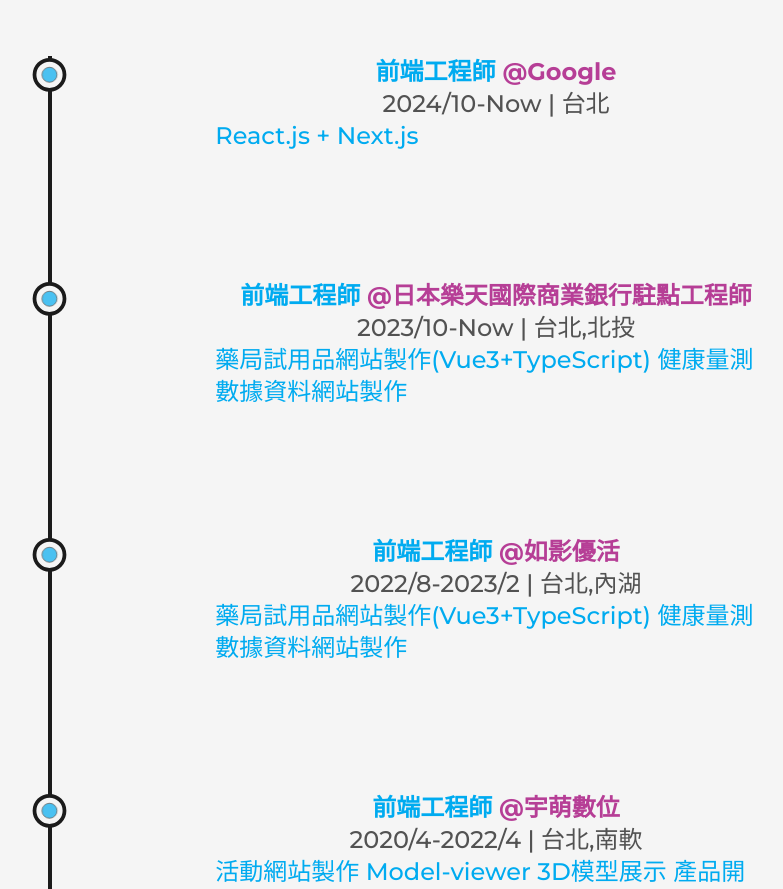
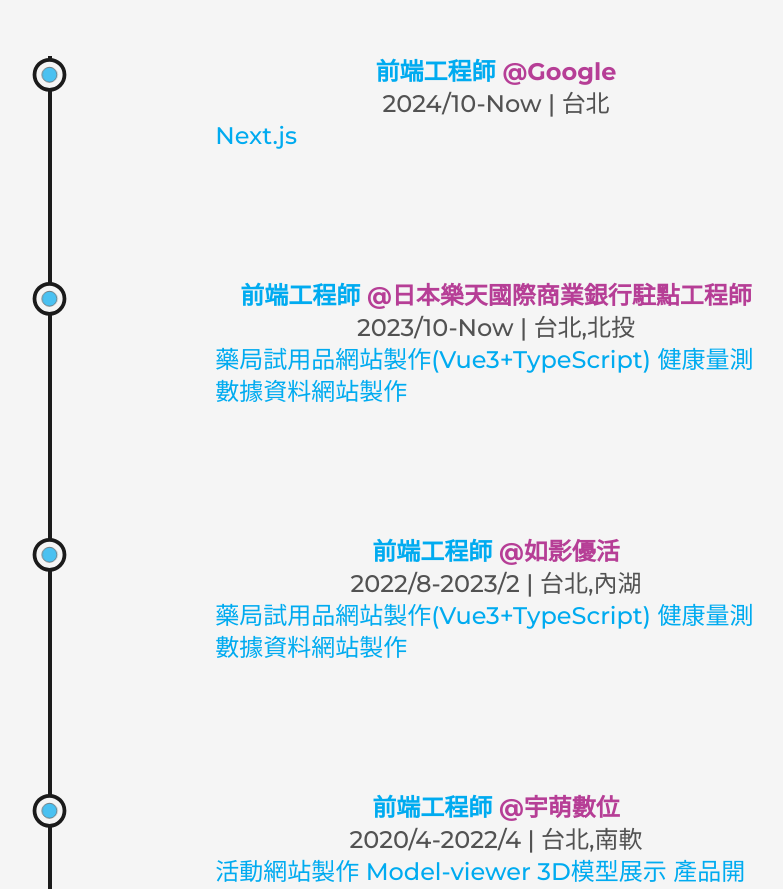
Before and after one commit to Hank0725/Portfolio-Website, a Next.js app: page /about in a window 1280 px wide. Shown: the part 2580-3469 px from the top of the page, without its empty margins (160-943 px from the left). Built offline with nearby package versions, Linux system fonts and the light colour scheme.

Commit message:
update: 測試單獨push

```diff
--- a/src/Components/Experience.js
+++ b/src/Components/Experience.js
@@ -48,7 +48,7 @@ const Experience = () => {
                     <Detail position='前端工程師' company='Google'
                         companyLink={''}
                         time='2024/10-Now' address='台北'
-                        work="React.js + Next.js" />
+                        work="Next.js" />
                     <Detail position='前端工程師' company='日本樂天國際商業銀行駐點工程師'
                         companyLink={''}
                         time='2023/10-Now' address='台北,北投'
```
